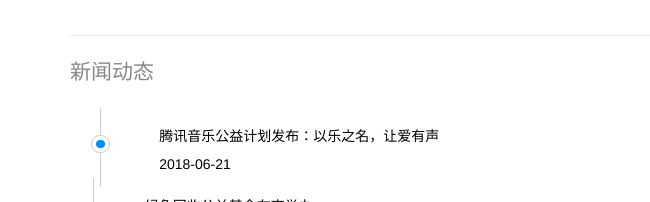
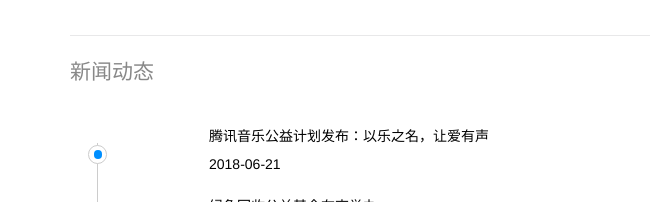
Before and after one commit to Advertisemnet-Competion/Advertisement, a website: page webapp/society.html in a window 1280 px wide. Shown: the part 579-781 px from the top of the page, 0-650 px from the left. Drawn offline with nearby package versions, Linux system fonts and the light colour scheme.

Commit message:
新闻动态栏调整

```diff
--- a/webapp/css/society.scss
+++ b/webapp/css/society.scss
@@ -58,8 +58,11 @@
       }
     }
     .news-item{
+      float: left;
       width: 100%;
+      height: 70px;
       .news-box{
+        float: right;
         .news-title{
           display: block;
           white-space: nowrap;
@@ -70,13 +73,16 @@
           padding-right: 10em;
         }
       }
-
       .decoration{
+        float: left;
         display: table-cell;
+        top: 50%;
+        //display: table;
         width: 10%;
         vertical-align: middle;
         text-align: center;
         position: relative;
+        height: 100%;
         :before{
           top: 0;
         }
@@ -84,7 +90,7 @@
           content: "";
           display: block;
           width: 1px;
-          height: 50%;
+          height: 72%;
           background: #ccc;
           position: absolute;
           left: 0;
@@ -92,6 +98,7 @@
           margin: auto;
           z-index: -1;
         }
+
         .news-circle{
           display: inline-block;
           border-radius: 50%;
@@ -114,7 +121,7 @@
         color: #000;
         padding-left: 2em;
         border-radius: 2px;
-        line-height: 2em
+        line-height: 2em;
       }
     }
     .topic-title,.news-dynaminc{
```
Also changed, not shown: webapp/css/society.css, 1 other file.
